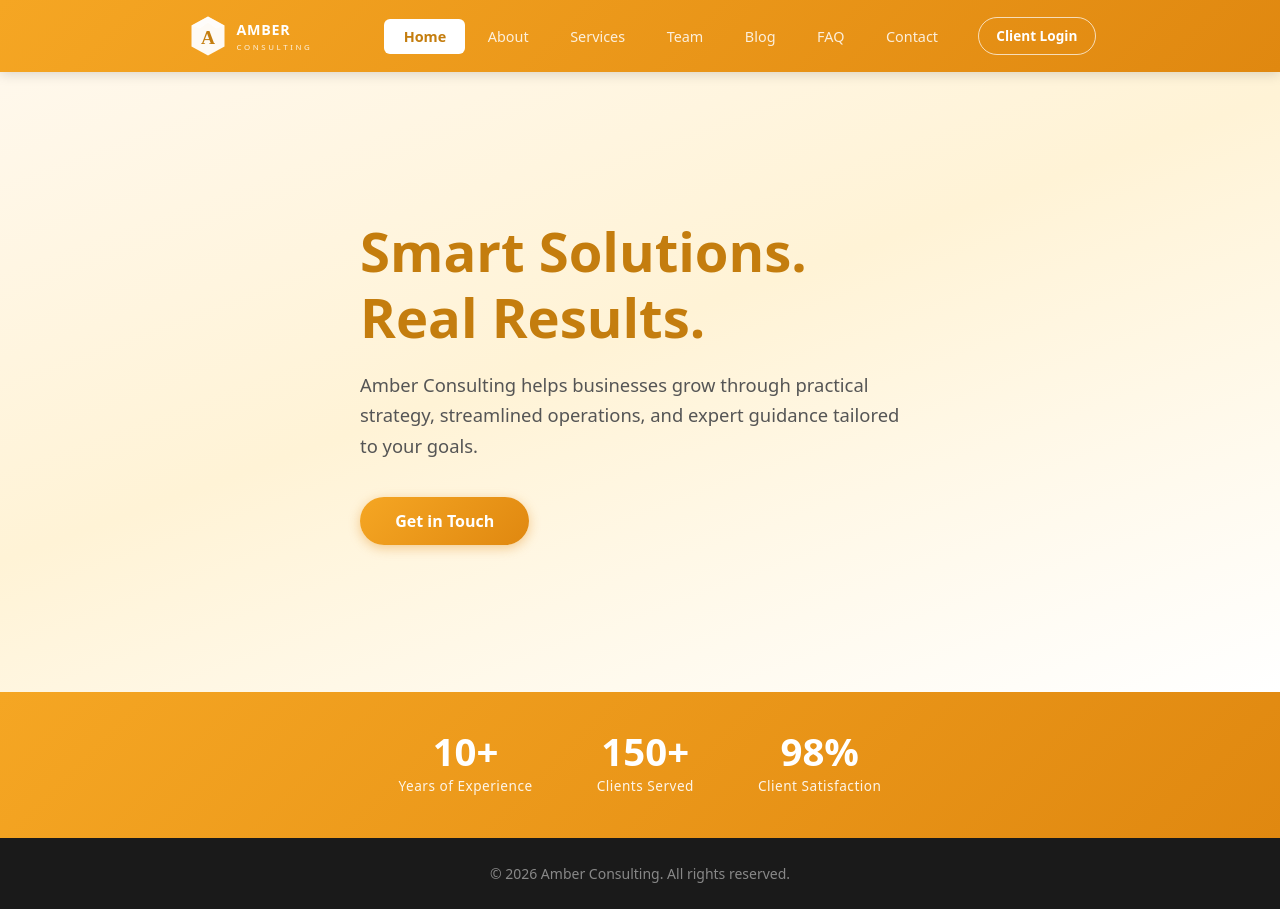
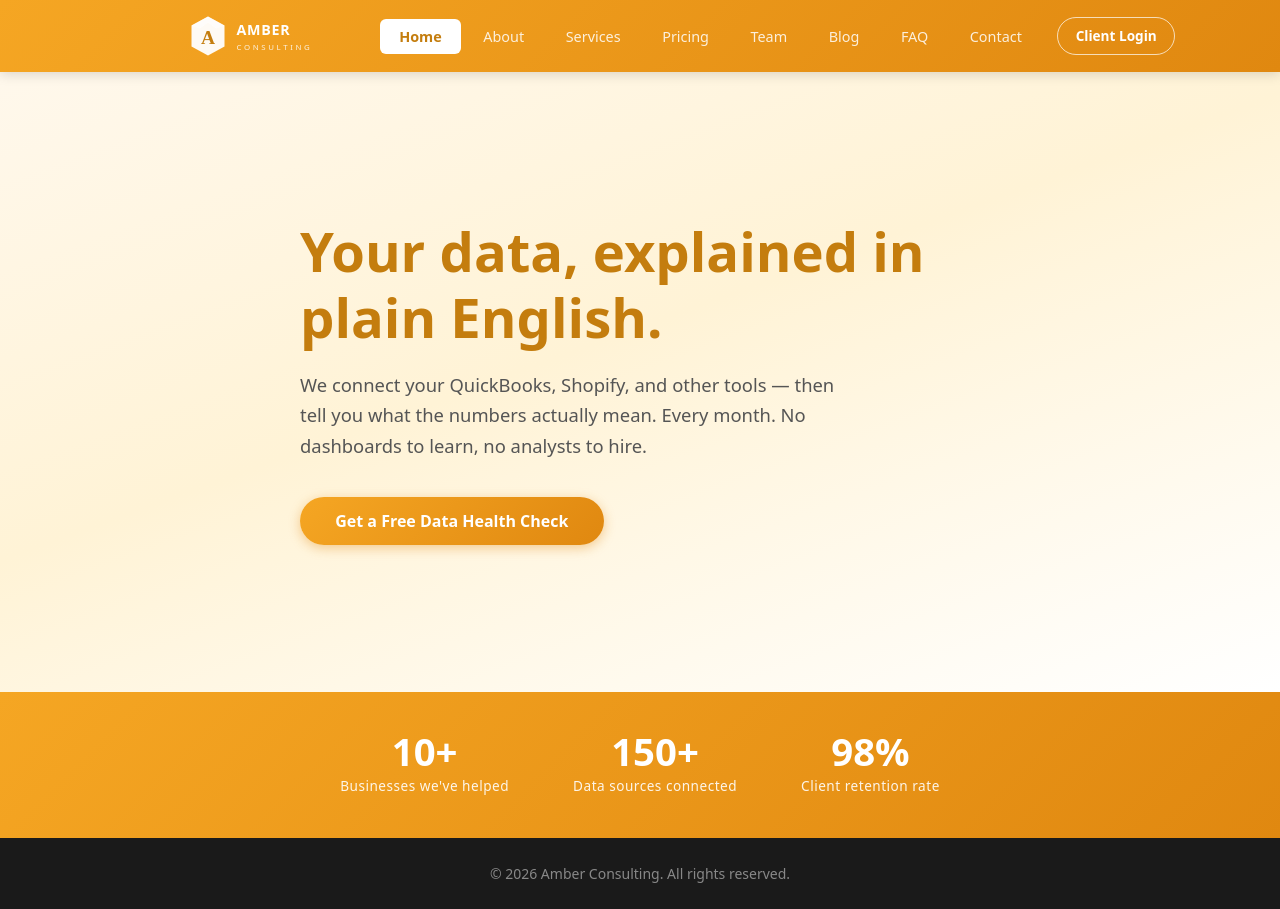
Before and after one commit to amberconsultingai/amber-website, a Flask app: page / in a window 1280 px wide. Run offline with Flask 3, Linux system fonts and the light colour scheme; some libraries are stand-ins or nearby versions.

Commit message:
Update index.html

```diff
--- a/templates/index.html
+++ b/templates/index.html
@@ -3,10 +3,10 @@
 <head>
   <meta charset="UTF-8" />
   <meta name="viewport" content="width=device-width, initial-scale=1.0" />
-  <title>Amber Consulting — Smart Solutions. Real Results.</title>
-  <meta name="description" content="Amber Consulting helps businesses grow through practical strategy, streamlined operations, and expert guidance tailored to your goals." />
+  <title>Amber Consulting — Plain-English Data Insights for Small Businesses</title>
+  <meta name="description" content="Amber Consulting connects your QuickBooks, Shopify, and other tools and turns the numbers into plain-English monthly insights. No dashboards to learn, no analysts to hire." />
   <meta property="og:title" content="Amber Consulting" />
-  <meta property="og:description" content="Smart Solutions. Real Results. Strategic consulting tailored to your business." />
+  <meta property="og:description" content="Your data, explained in plain English. Monthly insights and recommendations for small businesses." />
   <meta property="og:type" content="website" />
   <link rel="icon" type="image/svg+xml" href="{{ url_for('static', filename='img/favicon.svg') }}" />
   <link rel="stylesheet" href="{{ url_for('static', filename='css/style.css') }}" />
@@ -22,6 +22,7 @@
         <button class="tab-btn active" data-tab="home">Home</button>
         <button class="tab-btn" data-tab="about">About</button>
         <button class="tab-btn" data-tab="services">Services</button>
+        <button class="tab-btn" data-tab="pricing">Pricing</button>
         <button class="tab-btn" data-tab="team">Team</button>
         <button class="tab-btn" data-tab="blog">Blog</button>
         <button class="tab-btn" data-tab="faq">FAQ</button>
@@ -37,24 +38,24 @@
     <div id="tab-home" class="tab-panel active">
       <div class="hero">
         <div class="container hero-content">
-          <h1>Smart Solutions.<br/>Real Results.</h1>
-          <p>Amber Consulting helps businesses grow through practical strategy, streamlined operations, and expert guidance tailored to your goals.</p>
-          <button class="btn-primary" data-tab="contact">Get in Touch</button>
+          <h1>Your data, explained in plain English.</h1>
+          <p>We connect your QuickBooks, Shopify, and other tools — then tell you what the numbers actually mean. Every month. No dashboards to learn, no analysts to hire.</p>
+          <button class="btn-primary" data-tab="contact">Get a Free Data Health Check</button>
         </div>
       </div>
       <div class="highlight-strip">
         <div class="container highlights">
           <div class="highlight">
             <span class="highlight-number">10+</span>
-            <span class="highlight-label">Years of Experience</span>
+            <span class="highlight-label">Businesses we've helped</span>
           </div>
           <div class="highlight">
             <span class="highlight-number">150+</span>
-            <span class="highlight-label">Clients Served</span>
+            <span class="highlight-label">Data sources connected</span>
           </div>
           <div class="highlight">
             <span class="highlight-number">98%</span>
-            <span class="highlight-label">Client Satisfaction</span>
+            <span class="highlight-label">Client retention rate</span>
           </div>
         </div>
       </div>
@@ -65,26 +66,20 @@
       <div class="page-hero page-hero--about">
         <div class="container">
           <h2>About Us</h2>
-          <p>Who we are and what drives us</p>
+          <p>Why we built this — and who it's for</p>
         </div>
       </div>
       <div class="container section">
         <div class="about-grid">
           <div class="about-block">
-            <h3>Our Story</h3>
-            <p>Amber Consulting was founded on a simple belief: every business deserves access to the kind of strategic thinking that drives real, lasting growth. We bring clarity to complexity and turn challenges into opportunities.</p>
-            <p>Our team combines deep industry knowledge with a hands-on approach — we don't just advise, we work alongside you to make it happen.</p>
+            <h3>The Problem We Solve</h3>
+            <p>Most small businesses are sitting on useful data and doing nothing with it — not because they don't care, but because nobody has made it easy. We built Amber Consulting to fix that.</p>
+            <p>We handle the technical side: connecting your systems, cleaning your data, and building the analysis.</p>
           </div>
           <div class="about-block">
-            <h3>Our Mission</h3>
-            <p>To empower businesses of all sizes with the tools, insight, and strategy they need to reach their full potential. We measure our success by yours.</p>
-            <h3>Our Values</h3>
-            <ul class="values-list">
-              <li>Integrity in everything we do</li>
-              <li>Practical, results-driven thinking</li>
-              <li>Partnerships built on trust</li>
-              <li>Continuous learning and improvement</li>
-            </ul>
+            <h3>What You Get</h3>
+            <p>Every month, you receive a briefing that tells you what's actually going on in your business and what to do next.</p>
+            <p>Think of us like a part-time data analyst who knows your business inside out — without the full-time salary.</p>
           </div>
         </div>
       </div>
@@ -94,8 +89,8 @@
     <div id="tab-services" class="tab-panel">
       <div class="page-hero page-hero--services">
         <div class="container">
-          <h2>Our Services</h2>
-          <p>Comprehensive consulting tailored to your needs</p>
+          <h2>What We Do</h2>
+          <p>Three ways we turn your data into something useful</p>
         </div>
       </div>
       <div class="container section">
@@ -108,8 +103,8 @@
                 <path d="M15 24 L25 24" stroke="#f5a623" stroke-width="2" stroke-linecap="round"/>
               </svg>
             </div>
-            <h3>Strategic Planning</h3>
-            <p>We align your vision with actionable roadmaps that drive measurable, sustainable growth for your organization.</p>
+            <h3>Monthly Insights Report</h3>
+            <p>Every month we send you a short plain-English brief: what changed in your business, why it changed, and what to do about it. No login required.</p>
           </div>
           <div class="service-card">
             <div class="service-icon">
@@ -119,8 +114,8 @@
                 <circle cx="20" cy="20" r="3" fill="#f5a623"/>
               </svg>
             </div>
-            <h3>Business Development</h3>
-            <p>Identify new opportunities and expand your market presence with targeted, confidence-building growth strategies.</p>
+            <h3>Cross-Platform Dashboard</h3>
+            <p>We connect your accounting, sales, and operations data into one live view. QuickBooks, Shopify, Square, booking apps — all in one place, automatically updated.</p>
           </div>
           <div class="service-card">
             <div class="service-icon">
@@ -129,26 +124,45 @@
                 <path d="M12 28 L12 20 M18 28 L18 16 M24 28 L24 18 M30 28 L30 13" stroke="#f5a623" stroke-width="2" stroke-linecap="round"/>
               </svg>
             </div>
-            <h3>Operations &amp; Efficiency</h3>
-            <p>Streamline your processes, reduce costs, and maximize productivity with proven operational improvement frameworks.</p>
-          </div>
-          <div class="service-card">
-            <div class="service-icon">
-              <svg viewBox="0 0 40 40" fill="none" xmlns="http://www.w3.org/2000/svg">
-                <circle cx="20" cy="20" r="18" stroke="#f5a623" stroke-width="2"/>
-                <rect x="12" y="15" width="16" height="11" rx="2" stroke="#f5a623" stroke-width="2"/>
-                <path d="M16 15 L16 13 Q16 11 18 11 L22 11 Q24 11 24 13 L24 15" stroke="#f5a623" stroke-width="2"/>
-                <circle cx="20" cy="20" r="2" fill="#f5a623"/>
-              </svg>
-            </div>
-            <h3>Digital Transformation</h3>
-            <p>Navigate the evolving digital landscape with tailored technology strategies that modernize your business from the inside out.</p>
+            <h3>AI Insight Bot</h3>
+            <p>Ask questions about your own business in plain English and get answers instantly. "Why were Tuesdays slow last month?" — that kind of thing. Available 24/7.</p>
           </div>
         </div>
         <div class="cta-banner">
-          <p>Ready to get started? Let's talk about what Amber Consulting can do for you.</p>
-          <button class="btn-primary" data-tab="contact">Contact Us</button>
+          <p>Ready to get started? Book a free 20-minute call and see what your data would show.</p>
+          <button class="btn-primary" data-tab="contact">Book a Free Call</button>
         </div>
+      </div>
+    </div>
+
+    <!-- PRICING -->
+    <div id="tab-pricing" class="tab-panel">
+      <div class="page-hero page-hero--pricing">
+        <div class="container">
+          <h2>Pricing</h2>
+          <p>Simple monthly plans. No lock-in contracts.</p>
+        </div>
+      </div>
+      <div class="container section">
+        <div class="pricing-grid">
+          <div class="pricing-card">
+            <p class="pricing-name">Starter</p>
+            <p class="pricing-price">$299–$399<span class="pricing-price-unit">/mo</span></p>
+            <p class="pricing-desc">For businesses just getting started with data. Covers up to 2 data sources and a monthly insights report.</p>
+          </div>
+          <div class="pricing-card pricing-card--featured">
+            <span class="pricing-badge">Most Popular</span>
+            <p class="pricing-name">Core</p>
+            <p class="pricing-price">$599–$799<span class="pricing-price-unit">/mo</span></p>
+            <p class="pricing-desc">Our most popular plan. Up to 4 data sources, live dashboard, monthly strategy call, and AI insight bot access.</p>
+          </div>
+          <div class="pricing-card">
+            <p class="pricing-name">Growth</p>
+            <p class="pricing-price">$1,200–$1,500<span class="pricing-price-unit">/mo</span></p>
+            <p class="pricing-desc">For businesses ready to act fast on data. Unlimited sources, bi-weekly calls, 90-day forecasting, and a custom AI bot.</p>
+          </div>
+        </div>
+        <p class="pricing-footnote">All plans include a one-time setup fee of $500–$1,500 depending on complexity. First time? Start with our $199 Data Health Check — a one-off audit that shows you exactly what your data reveals.</p>
       </div>
     </div>
 
@@ -230,45 +244,39 @@
       <div class="page-hero page-hero--faq">
         <div class="container">
           <h2>Frequently Asked Questions</h2>
-          <p>Everything you need to know about working with us</p>
+          <p>Straight answers to the questions we hear most</p>
         </div>
       </div>
       <div class="container section">
         <div class="faq-list">
           <div class="faq-item">
-            <button class="faq-question">What types of businesses do you work with?</button>
+            <button class="faq-question">Do I need to have my data organised before you start?</button>
             <div class="faq-answer">
-              <p>We work with businesses of all sizes — from startups finding their footing to established companies navigating growth or change. Our clients span a range of industries including professional services, retail, technology, healthcare, and more. If you have a business challenge, we'd love to talk.</p>
+              <p>No. Most of our clients come to us with data scattered across multiple apps. We handle the connection and cleanup — that's part of what you're paying for.</p>
             </div>
           </div>
           <div class="faq-item">
-            <button class="faq-question">How long does a typical engagement last?</button>
+            <button class="faq-question">Which tools do you connect to?</button>
             <div class="faq-answer">
-              <p>Engagements vary depending on the scope of work. A focused project such as a strategic plan or operational review typically runs 4–8 weeks. Ongoing advisory relationships can last months or years. We'll discuss timeline and scope upfront so you know exactly what to expect.</p>
+              <p>QuickBooks, Xero, Shopify, Square, Mindbody, Google Analytics, and most booking or POS systems. If you use something not on that list, get in touch and we'll check.</p>
             </div>
           </div>
           <div class="faq-item">
-            <button class="faq-question">How do we get started?</button>
+            <button class="faq-question">How long until I see value?</button>
             <div class="faq-answer">
-              <p>Start by reaching out through our Contact page. We'll schedule a free 30-minute discovery call to learn about your business and goals. From there, we'll propose an engagement that fits your needs and budget — no obligation required.</p>
+              <p>Most clients receive their first insights report within 30 days of signing up. The Data Health Check takes less than a week.</p>
             </div>
           </div>
           <div class="faq-item">
-            <button class="faq-question">What does the consulting process look like?</button>
+            <button class="faq-question">Do I need to log into a dashboard?</button>
             <div class="faq-answer">
-              <p>Every engagement follows a clear process: discovery (understanding your business), analysis (identifying opportunities and challenges), recommendations (a practical action plan), and implementation support. We stay involved throughout to ensure recommendations translate into real results.</p>
+              <p>Only if you want to. The monthly report is emailed to you directly. The dashboard is there if you're curious, but the whole point is that you don't have to use it.</p>
             </div>
           </div>
           <div class="faq-item">
-            <button class="faq-question">How are fees structured?</button>
+            <button class="faq-question">What makes you different from just hiring a freelancer?</button>
             <div class="faq-answer">
-              <p>We offer both project-based and retainer pricing depending on the nature of the work. All fees are discussed and agreed upon upfront — no surprises. We're committed to delivering value that far exceeds the investment.</p>
-            </div>
-          </div>
-          <div class="faq-item">
-            <button class="faq-question">Do you offer ongoing support after a project ends?</button>
-            <div class="faq-answer">
-              <p>Yes. Many of our clients transition to ongoing advisory arrangements after an initial project. We also offer check-in sessions and ad hoc support for past clients who need a sounding board as their business evolves.</p>
+              <p>A freelancer builds you a dashboard and moves on. We stay — monitoring your data, sending you insights every month, and improving our analysis over time as we learn your business. And we leave AI tools in place that your team can use anytime.</p>
             </div>
           </div>
         </div>
@@ -279,15 +287,15 @@
     <div id="tab-contact" class="tab-panel">
       <div class="page-hero page-hero--contact">
         <div class="container">
-          <h2>Contact Us</h2>
-          <p>We'd love to hear from you</p>
+          <h2>Start with a free conversation.</h2>
+          <p>Book a 20-minute call and we'll tell you honestly whether we can help — and what your data would likely show. No pitch, no pressure.</p>
         </div>
       </div>
       <div class="container section">
         <div class="contact-layout">
           <div class="contact-info">
             <h3>Get in Touch</h3>
-            <p>Have a question or ready to start a conversation? Fill out the form and we'll get back to you as soon as possible.</p>
+            <p>Send us a message and we'll get back to you quickly. Or just book a free call — we'll take it from there.</p>
             <div class="contact-detail">
               <strong>Email</strong>
               <span>amber.consulting.ai@gmail.com</span>
@@ -306,7 +314,7 @@
               <label for="message">Message</label>
               <textarea id="message" name="message" rows="5" placeholder="How can we help?" required></textarea>
             </div>
-            <button type="submit" id="submit-btn">Send Message</button>
+            <button type="submit" id="submit-btn">Book a Free Call</button>
             <p id="form-status"></p>
           </form>
         </div>
```
Also changed, not shown: static/css/style.css (+85 -3 lines).
